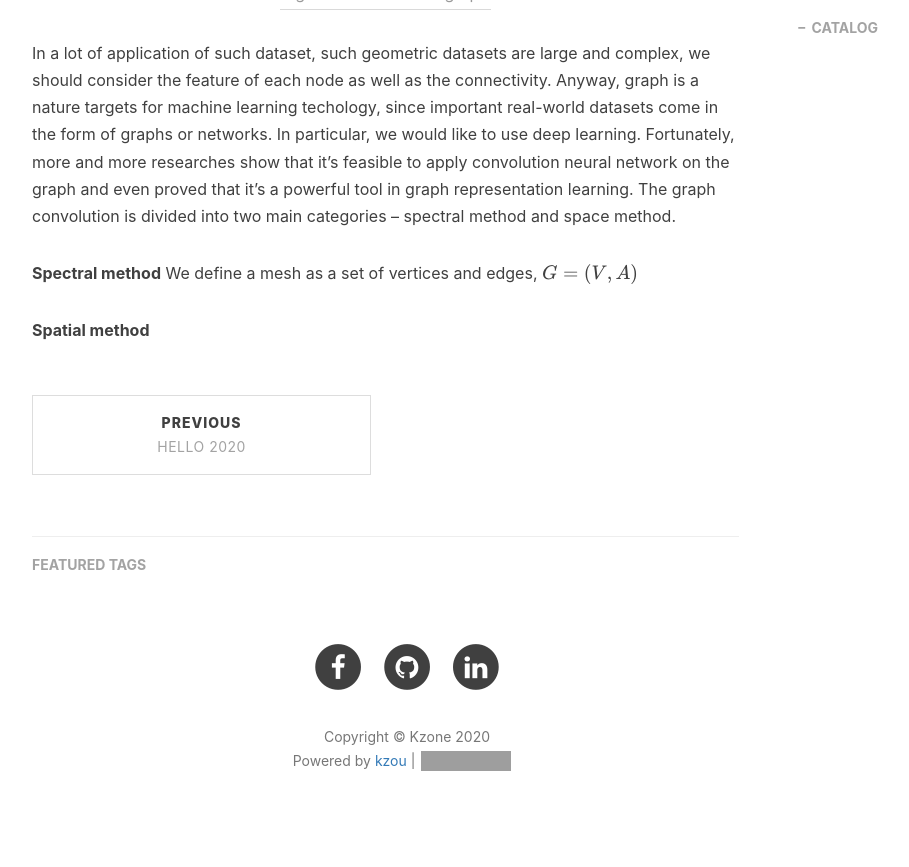
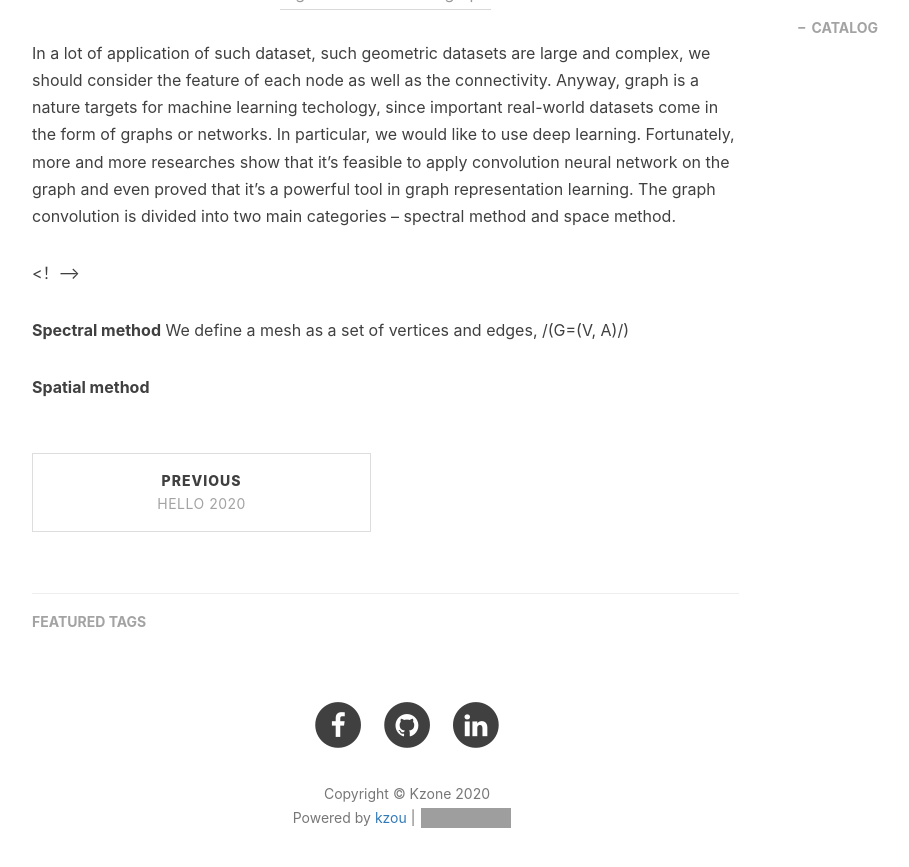
Before and after one commit to ZOUKaifeng/zoukaifeng.github.io, a Jekyll site: the page built from _posts/2020-10-17-hello.markdown, in a window 1280 px wide and 900 px high, scrolled down 2372 px. Shown: the top 867 px of the window, without its empty margins (233-1142 px from the left). Built offline with Jekyll 4.4.1, drawn with Linux system fonts in a browser that asks for light colours; nearby versions of some CDN libraries; formulas are drawn with MathJax 3; comment, search, counter and statistics services are not loaded; grey boxes are pictures that could not be loaded.

```diff
--- a/_posts/2020-10-17-hello.markdown
+++ b/_posts/2020-10-17-hello.markdown
@@ -60,9 +60,9 @@ However, many scientific fields study data with an underlying structure that is
 In a lot of application of such dataset, such geometric datasets are large and complex, we should consider the feature of each node as well as the connectivity. Anyway, graph is a nature targets for machine learning techology, since important real-world datasets come in the form of graphs or networks. In particular, we would like to use deep learning.
 Fortunately, more and more researches show that it's feasible to apply convolution neural network on the graph and even proved that it's a powerful tool in graph representation learning. The graph convolution is divided into two main categories -- spectral method and space method.
 
-<script type="text/javascript" src="http://cdn.mathjax.org/mathjax/latest/MathJax.js?config=default"></script>
+<！--<script type="text/javascript" src="http://cdn.mathjax.org/mathjax/latest/MathJax.js?config=default"></script>-->
 
 **Spectral method**
-We define a mesh as a set of vertices and edges, $$G=(V, A)$$
+We define a mesh as a set of vertices and edges, /(G=(V, A)/)
 
 **Spatial method**
```
